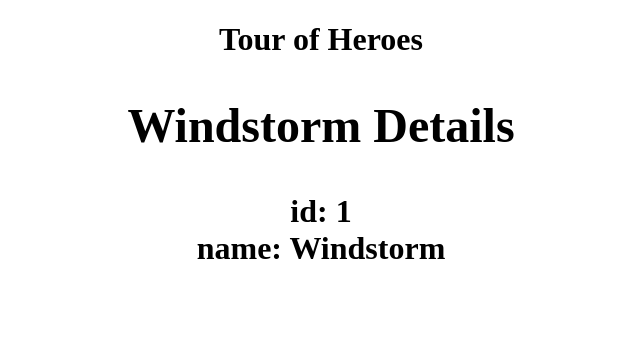
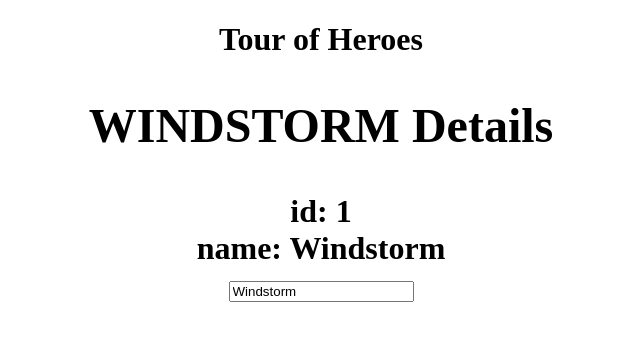
Before and after one commit to EssayHanson/tour-of-heroes, an Angular app in the folder angular-tour-of-heroes/: page / in a window 1280 px wide. Shown: the top 340 px of the page, without its empty margins (319-959 px from the left). Built offline with nearby package versions, Linux system fonts and the light colour scheme.

Commit message:
input added

```diff
--- a/angular-tour-of-heroes/src/app/app.module.ts
+++ b/angular-tour-of-heroes/src/app/app.module.ts
@@ -1,4 +1,5 @@
 import { BrowserModule } from '@angular/platform-browser';
+import { FormsModule } from '@angular/forms';
 import { NgModule } from '@angular/core';
 
 import { AppComponent } from './app.component';
@@ -10,7 +11,8 @@ import { HeroesComponent } from './heroes/heroes.component';
     HeroesComponent
   ],
   imports: [
-    BrowserModule
+    BrowserModule,
+    FormsModule
   ],
   providers: [],
   bootstrap: [AppComponent]
--- a/angular-tour-of-heroes/src/app/heroes/heroes.component.html
+++ b/angular-tour-of-heroes/src/app/heroes/heroes.component.html
@@ -1,3 +1,8 @@
-  <h2>{{hero.name}} Details</h2>
+  <h2>{{hero.name | uppercase}} Details</h2>
   <div><span>id: </span>{{hero.id}}</div>
   <div><span>name: </span>{{hero.name}}</div>
+  <div>
+    <label>
+      <input [(ngModel)]="hero.name" placeholder="name">
+    </label>
+  </div>
```
